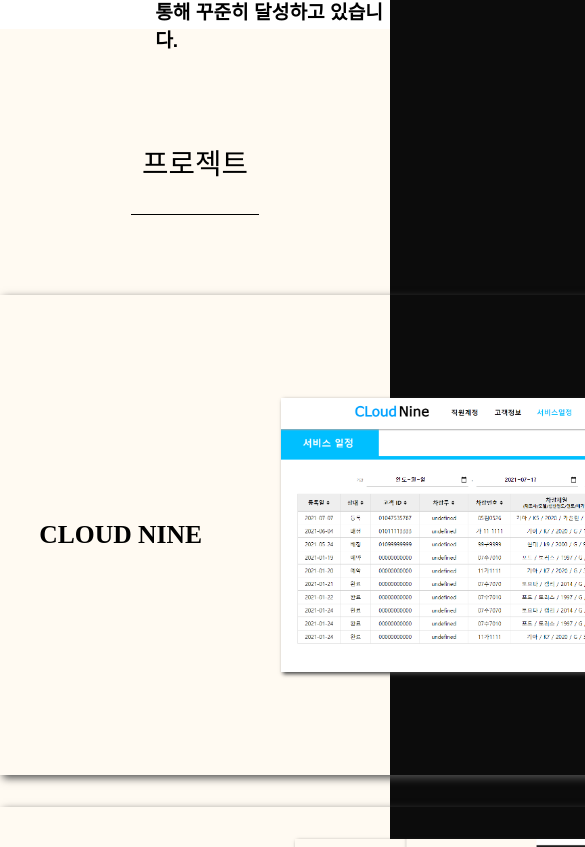
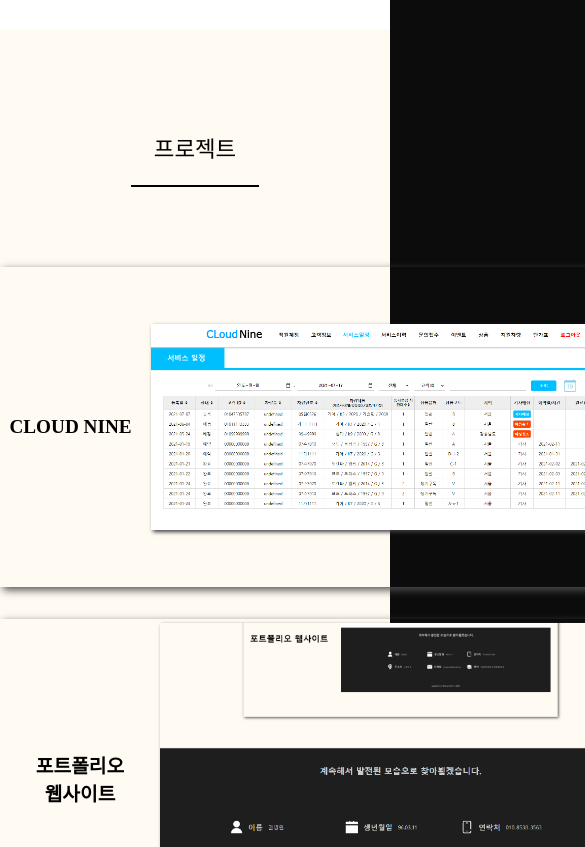
Before and after one commit to ymkwon3/web, a React (Create React App) app in the folder web/: page /#/ in a window 390 px wide. Shown: the part 1153-2000 px from the top of the page, 585 px wide, since content can reach past the window. Built offline with nearby package versions, Linux system fonts and the light colour scheme.

Commit message:
반응형 추가

```diff
--- a/web/src/css/App.css
+++ b/web/src/css/App.css
@@ -5,7 +5,6 @@
 
 html::-webkit-scrollbar{
   display: none;
-
 }
 
 body {
@@ -177,3 +176,43 @@
     transform: translateX(0);
   }
 }
+
+@media screen and (max-width:92rem) {
+  .content {
+    font-size: 0.8rem;
+  }
+
+  .icon-name-section {
+    width: 16rem;
+    margin: 1rem 0;
+  }
+
+  .svg-div {
+    width: 1.8rem;
+  }
+
+  .svg-size {
+    width: 1.6rem;
+    height: 1.6rem;
+  }
+
+  .sub-heading {
+    font-size: 1.0rem;
+    font-weight: bold;
+  }
+
+  .sub-content {
+    font-size: 0.8rem;
+  }
+
+  .subTitle {
+    font-size: 1.4rem;
+    margin: 1.4rem 0;
+  }
+
+  .column-line {
+    height: 4rem;
+    width: 0.05rem;
+    margin: 0 2rem;
+  }
+}
--- a/web/src/css/Project.css
+++ b/web/src/css/Project.css
@@ -37,6 +37,8 @@
     font-size: 1.6rem;
     font-weight: bold;
     font-family: 'Black Han Sans';
+    text-align: center;
+    word-break: keep-all;
 }
 
 .project-date {
@@ -45,6 +47,28 @@
     margin: 1rem 0;
 }
 
-.content-detail {
+@media screen and (max-width:92rem) {
+    .project-box {
+        height: 20rem;
+        width: 40rem;
+        margin: 1rem auto;
+        position: relative;
+        transform: rotateY(0deg);
+        transition: 0.5s;
+        transform-style: preserve-3d;
+        box-shadow: 0.2rem 0.2rem 0.5rem #505050;
+        cursor: pointer;
+    }
 
+    .project-card-front > img {
+        width: 30rem;
+    }
+
+    .project-title {
+        font-size: 1.2rem;
+    }
+
+    .project-date {
+        font-size: 0.6rem;
+    }
 }
```
